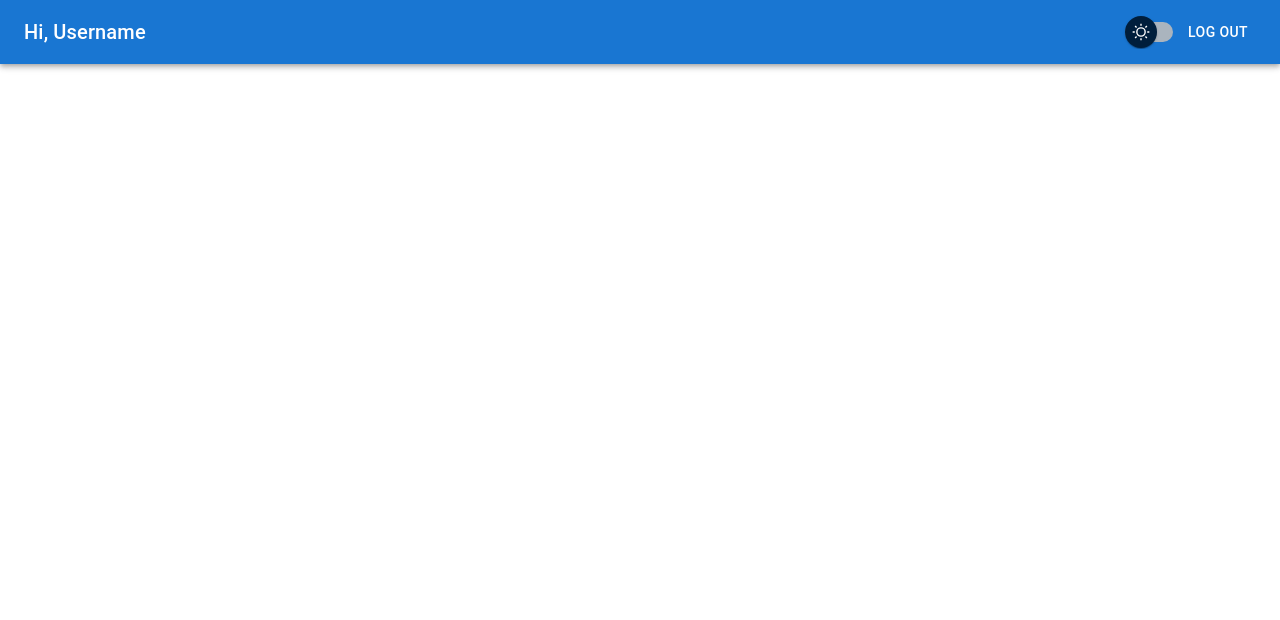
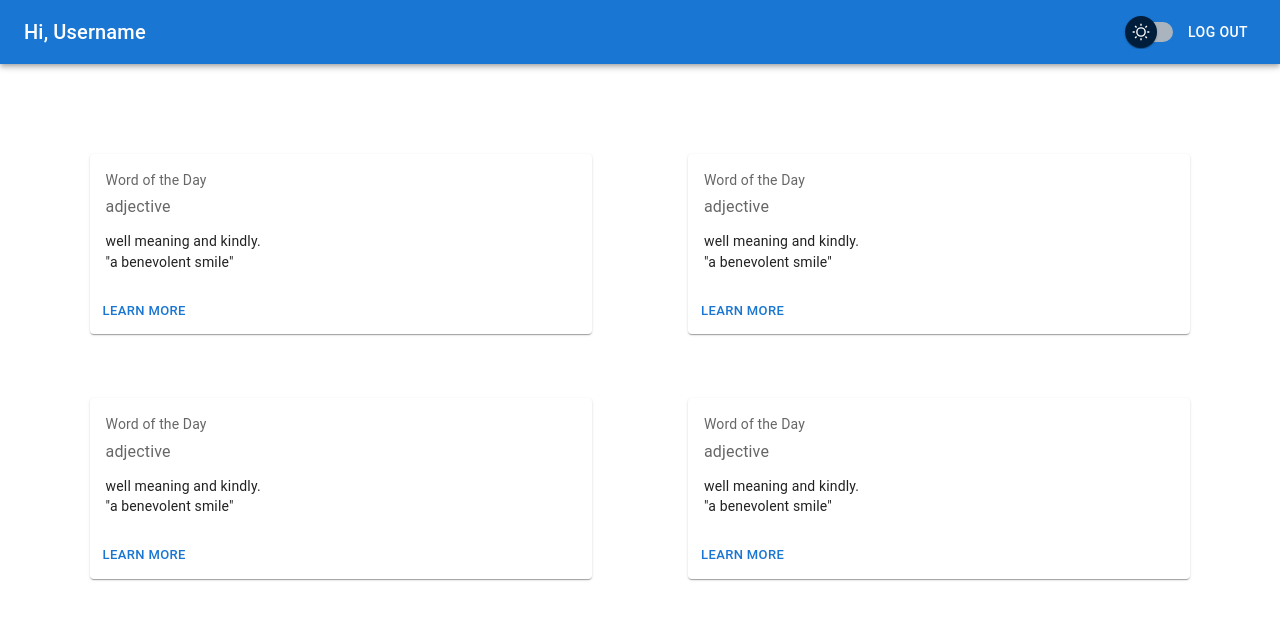
Before and after one commit to adamwar-dev/surveySystemFrontend, a React (Create React App) app in the folder my-app/: page / in a window 1280 px wide. Shown: the top 620 px of the page. Built offline with nearby package versions, Linux system fonts and the light colour scheme.

Commit message:
Added testing grid layout and cards

```diff
--- /dev/null
+++ b/my-app/src/MainPage.css
@@ -0,0 +1,3 @@
+.GridPadding {
+    padding: 7%;
+}
--- a/my-app/src/MainPage.tsx
+++ b/my-app/src/MainPage.tsx
@@ -1,5 +1,8 @@
 import React from "react";
 import { MainPageBar } from "./components/MainPageBar";
+import BasicCard from "./components/BasicCard";
+import Grid from "@mui/material/Grid";
+import './MainPage.css';
 
 export class MainPage extends React.Component {
     public render() {
@@ -8,6 +11,22 @@
                 <MainPageBar
                     barText='Hi, Username'
                 />
+                <div className="GridPadding">
+                    <Grid container rowSpacing={8} columnSpacing={{ xs: 4, sm: 8, md: 12 }}>
+                        <Grid item xs={6}>
+                            <BasicCard/>
+                        </Grid>
+                        <Grid item xs={6}>
+                            <BasicCard/>
+                        </Grid>
+                        <Grid item xs={6}>
+                            <BasicCard/>
+                        </Grid>
+                        <Grid item xs={6}>
+                            <BasicCard/>
+                        </Grid>
+                    </Grid>
+                </div>
             </React.Fragment>
         );
     }
--- /dev/null
+++ b/my-app/src/components/BasicCard.tsx
@@ -0,0 +1,30 @@
+import Card from '@mui/material/Card';
+import CardActions from '@mui/material/CardActions';
+import CardContent from '@mui/material/CardContent';
+import Button from '@mui/material/Button';
+import Typography from '@mui/material/Typography';
+
+export default function BasicCard() {
+  return (
+    <Card sx={{ minWidth: 200 }}>
+      <CardContent>
+        <Typography sx={{ fontSize: 14 }} color="text.secondary" gutterBottom>
+          Word of the Day
+        </Typography>
+        <Typography variant="h5" component="div">
+        </Typography>
+        <Typography sx={{ mb: 1.5 }} color="text.secondary">
+          adjective
+        </Typography>
+        <Typography variant="body2">
+          well meaning and kindly.
+          <br />
+          {'"a benevolent smile"'}
+        </Typography>
+      </CardContent>
+      <CardActions>
+        <Button size="small">Learn More</Button>
+      </CardActions>
+    </Card>
+  );
+}
```
